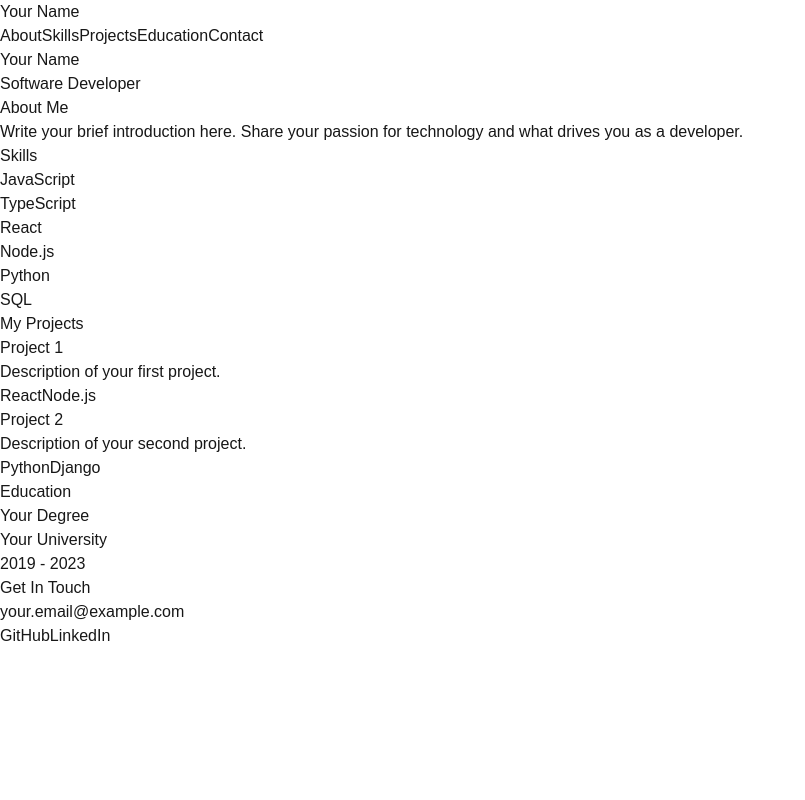
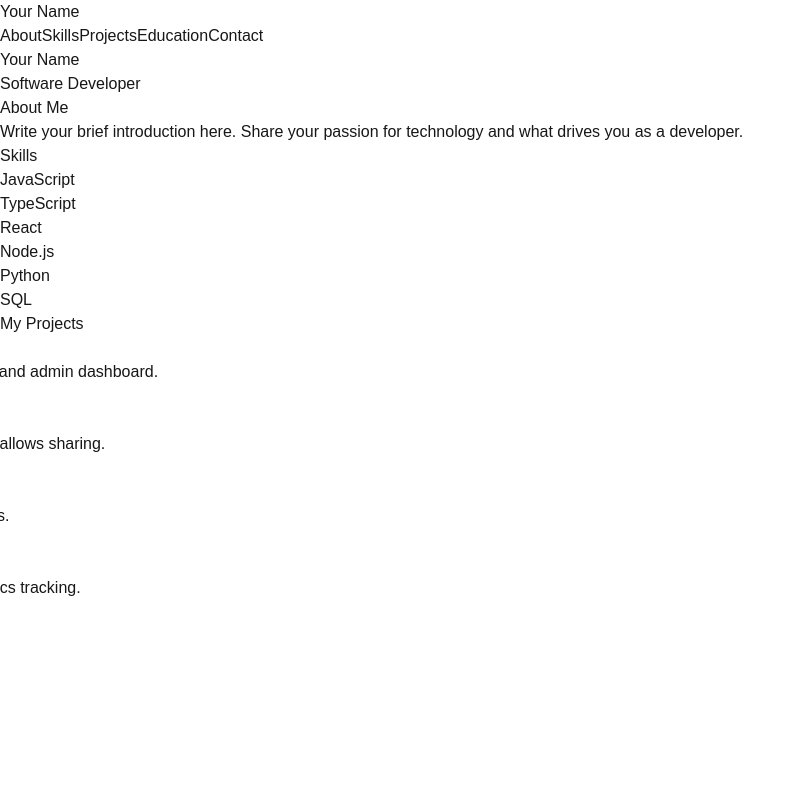
Before and after one commit to Kanchanop6509650229/Portfolio, a Next.js app: page / in a window 1280 px wide. Shown: the top 800 px of the page, without its empty margins (0-805 px from the left). Built offline with nearby package versions, Linux system fonts and the light colour scheme.

Commit message:
Add scrolling in project section

```diff
--- a/src/app/page.tsx
+++ b/src/app/page.tsx
@@ -1,9 +1,24 @@
+"use client";
+
 import 'animate.css';
-import Image from 'next/image';
+import { useScroll, useTransform, motion } from 'framer-motion';
+import { useRef } from 'react';
 
 export default function Home() {
+  const containerRef = useRef(null);
+  const targetRef = useRef(null);
+
+  const { scrollYProgress } = useScroll({
+    target: targetRef,
+    offset: ["start end", "end start"]
+  });
+
+  const x = useTransform(scrollYProgress, [0.15, 0.85], ["0%", "-75%"], {
+    clamp: true
+  });
+
   return (
-    <main className="min-h-screen bg-gradient-to-b from-gray-900 to-gray-800 text-white">
+    <main className="min-h-screen bg-gradient-to-b from-gray-900 to-gray-800 text-white" ref={containerRef}>
       {/* Hero Section with Name */}
       <section className="h-screen flex items-center justify-center text-center px-4 animate__animated animate__fadeIn">
         <div>
@@ -37,26 +52,74 @@ export default function Home() {
       </section>
 
       {/* Projects Section */}
-      <section className="py-20 px-4 bg-gray-800/50 animate__animated animate__fadeIn" id="projects">
-        <div className="max-w-4xl mx-auto">
-          <h2 className="text-4xl font-bold mb-12 text-center">My Projects</h2>
-          <div className="grid md:grid-cols-2 gap-8">
+      <section
+        ref={targetRef}
+        className="relative h-[250vh] bg-gray-800/50"
+        id="projects"
+      >
+        <div className="sticky top-20 h-screen flex items-center overflow-hidden">
+          <div className="max-w-[90vw] mx-auto">
+            <h2 className="text-4xl font-bold mb-12 text-center sticky left-0">My Projects</h2>
+            <motion.div
+              style={{ x }}
+              className="flex gap-6 pl-[5vw] will-change-transform"
+            >
               {[
                 {
-                title: 'Project 1',
-                description: 'Description of your first project.',
-                tech: ['React', 'Node.js']
+                  title: 'E-Commerce Platform',
+                  description: 'A full-featured online shopping platform with cart, payments, and admin dashboard.',
+                  tech: ['Next.js', 'TypeScript', 'Stripe', 'MongoDB']
                 },
                 {
-                title: 'Project 2',
-                description: 'Description of your second project.',
-                tech: ['Python', 'Django']
+                  title: 'AI Image Generator',
+                  description: 'Web application that generates images using AI models and allows sharing.',
+                  tech: ['React', 'Python', 'TensorFlow', 'FastAPI']
+                },
+                {
+                  title: 'Task Management App',
+                  description: 'Collaborative project management tool with real-time updates.',
+                  tech: ['Vue.js', 'Firebase', 'Tailwind']
+                },
+                {
+                  title: 'Social Media Dashboard',
+                  description: 'Analytics dashboard for social media management and metrics tracking.',
+                  tech: ['React', 'Redux', 'D3.js', 'Node.js']
+                },
+                {
+                  title: 'Fitness Tracking App',
+                  description: 'Mobile-first application for tracking workouts and nutrition.',
+                  tech: ['React Native', 'GraphQL', 'PostgreSQL']
+                },
+                {
+                  title: 'Real Estate Platform',
+                  description: 'Property listing and management system with virtual tours.',
+                  tech: ['Next.js', 'Three.js', 'Prisma', 'MySQL']
+                },
+                {
+                  title: 'Weather App',
+                  description: 'Real-time weather forecasting with interactive maps.',
+                  tech: ['React', 'OpenWeather API', 'Mapbox']
+                },
+                {
+                  title: 'Recipe Sharing Platform',
+                  description: 'Community-driven recipe sharing with AI-powered recommendations.',
+                  tech: ['Django', 'React', 'PostgreSQL', 'Redis']
+                },
+                {
+                  title: 'Music Streaming Service',
+                  description: 'Audio streaming platform with playlist management.',
+                  tech: ['Next.js', 'Web Audio API', 'MongoDB']
+                },
+                {
+                  title: 'Code Learning Platform',
+                  description: 'Interactive coding tutorials and challenges platform.',
+                  tech: ['Vue.js', 'Express', 'Docker', 'WebSocket']
                 }
               ].map((project) => (
-              <div key={project.title} className="bg-gray-700/50 p-6 rounded-lg">
+                <div key={project.title} className="bg-gray-700/50 p-6 rounded-lg w-[400px] flex-shrink-0 hover:bg-gray-600/50 transition">
                   <h3 className="text-xl font-bold mb-2">{project.title}</h3>
                   <p className="text-gray-300 mb-4">{project.description}</p>
-                <div className="flex gap-2">
+                  <div className="flex flex-wrap gap-2">
                     {project.tech.map((tech) => (
                       <span key={tech} className="bg-gray-600 px-2 py-1 rounded text-sm">
                         {tech}
@@ -65,6 +128,7 @@ export default function Home() {
                   </div>
                 </div>
               ))}
+            </motion.div>
           </div>
         </div>
       </section>
```
Lines whose indentation alone changed are shown as unchanged.
